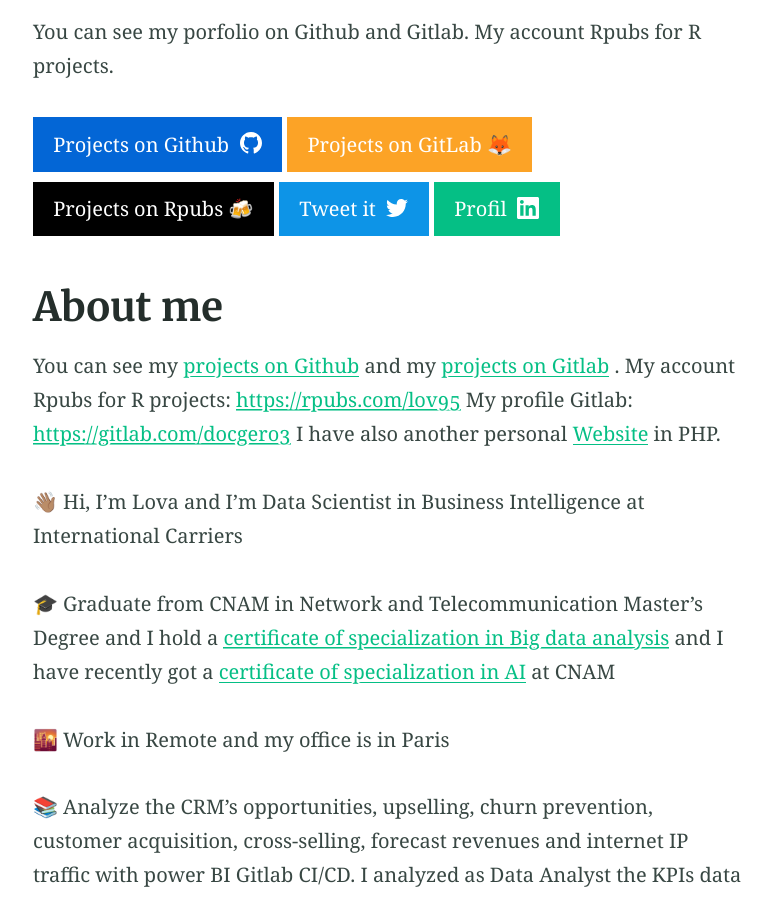
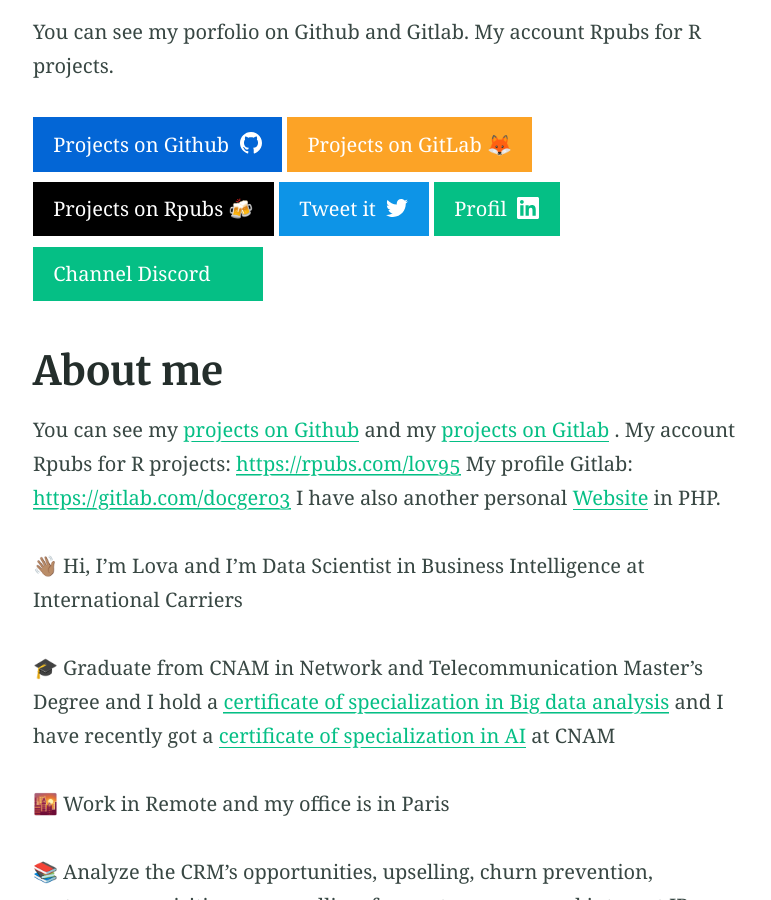
Before and after one commit to rant95/rant95.github.io, a Jekyll site: the page built from index.md, in a window 1280 px wide and 900 px high, scrolled down 497 px. Shown: the whole window, without its empty margins (250-1021 px from the left). Built offline with Jekyll 4.4.1, drawn with Linux system fonts in a browser that asks for light colours.

Commit message:
Update index.md

```diff
--- a/index.md
+++ b/index.md
@@ -9,7 +9,7 @@ feature_image: "U301137.jpg"
 You can see my porfolio on Github and Gitlab. My account Rpubs for R projects.
 
 
-{% include button.html text="Projects on Github" icon="github" link="https://github.com/rant95/" color="#0366d6" %} {% include button.html text="Projects on GitLab 🦊" link="https://gitlab.com/docgero3" color="#fca326" %} {% include button.html text="Projects on Rpubs 🍻"  link="https://rpubs.com/lov95" color="#000000" %} {% include button.html text="Tweet it" icon="twitter" link="https://twitter.com/intent/tweet/?url=https://rant95.github.io&text=The%20porfolio%20of%20Lova" color="#0d94e7" %} {% include button.html text="Profil" icon="linkedin" link="https://www.linkedin.com/in/loran7/" %}
+{% include button.html text="Projects on Github" icon="github" link="https://github.com/rant95/" color="#0366d6" %} {% include button.html text="Projects on GitLab 🦊" link="https://gitlab.com/docgero3" color="#fca326" %} {% include button.html text="Projects on Rpubs 🍻"  link="https://rpubs.com/lov95" color="#000000" %} {% include button.html text="Tweet it" icon="twitter" link="https://twitter.com/intent/tweet/?url=https://rant95.github.io&text=The%20porfolio%20of%20Lova" color="#0d94e7" %} {% include button.html text="Profil" icon="linkedin" link="https://www.linkedin.com/in/loran7/" %} {% include button.html text="Channel Discord" icon="discord" link="https://discord.com/channels/1102561630694420604/1102561631650709616" %}
 
 # About me
 
```
